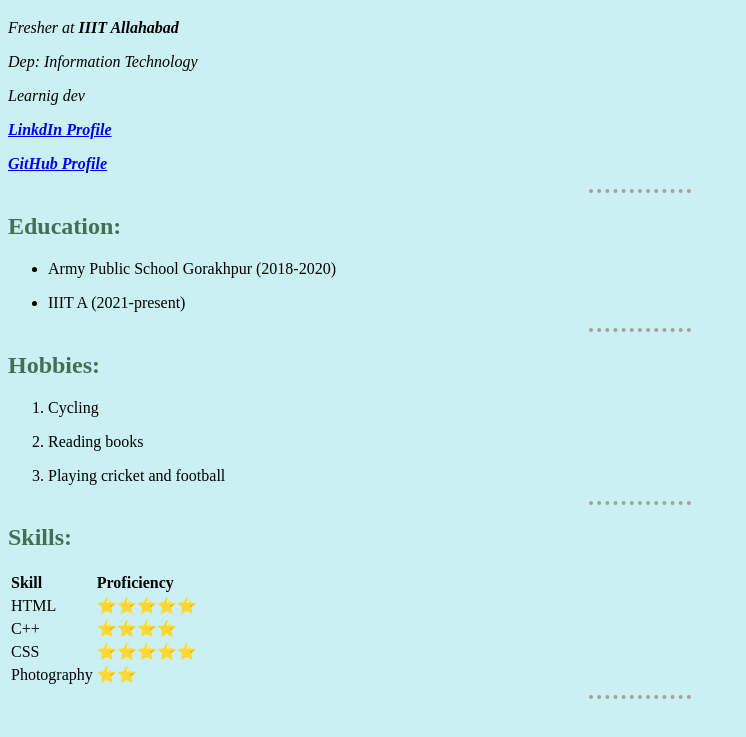
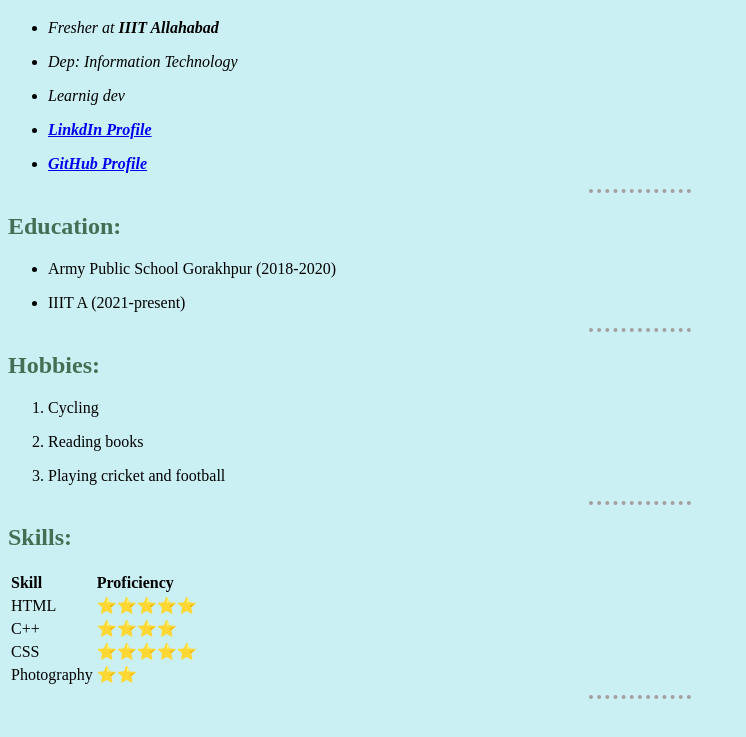
Before and after one commit to hemant-1-23/Firstrepo, a plain HTML site: page index.html in a window 1280 px wide. Shown: the part 61-798 px from the top of the page, without its empty margins (0-746 px from the left). Drawn offline with Linux system fonts and the light colour scheme.

Commit message:
Update index.html

```diff
--- a/index.html
+++ b/index.html
@@ -12,12 +12,13 @@
 
 
                <h1>Hemant Kumar Mishra</h1>
-                <em><p> Fresher at <strong>IIIT Allahabad</strong></p>
-                <p>Dep: Information Technology</p>
-                <p>Learnig dev</p>
-                 <p><b><a href="https://www.linkedin.com/in/hemant-kumar-mishra-25241b22a">LinkdIn Profile</a> </b></p>
-                 <p><b><a href="https://github.com/hemant-1-23">GitHub Profile</a></b></p> </em>
-
+                <ul>
+                  <li> <em><p> Fresher at <strong>IIIT Allahabad</strong></p> </li>
+                  <li><p>Dep: Information Technology</p> </li>
+                  <li>  <p>Learnig dev</p>   </li>
+                  <li><p><b><a href="https://www.linkedin.com/in/hemant-kumar-mishra-25241b22a">LinkdIn Profile</a> </b></p>  </li>
+                  <li><p><b><a href="https://github.com/hemant-1-23">GitHub Profile</a></b></p> </em> </li>
+                 </ul>
 
      <hr size="2" noshade>
      <h2>Education:</h2>
```
